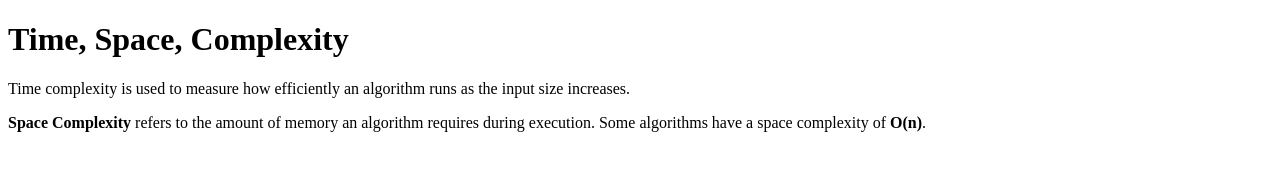
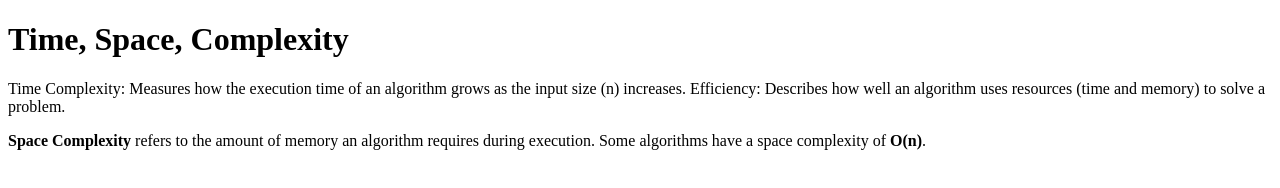
Before and after one commit to acciojob/time-and-space-complexity-ASJAT123, a website: page main.html in a window 1280 px wide. Drawn offline with Linux system fonts and the light colour scheme.

Commit message:
created a submission

```diff
--- a/main.html
+++ b/main.html
@@ -8,7 +8,8 @@
     <h1>Time, Space, Complexity</h1>
 
     <p>
-        Time complexity is used to measure how efficiently an algorithm runs as the input size increases.
+Time Complexity: Measures how the execution time of an algorithm grows as the input size (n) increases.
+Efficiency: Describes how well an algorithm uses resources (time and memory) to solve a problem.
     </p>
 
     <p>
```
